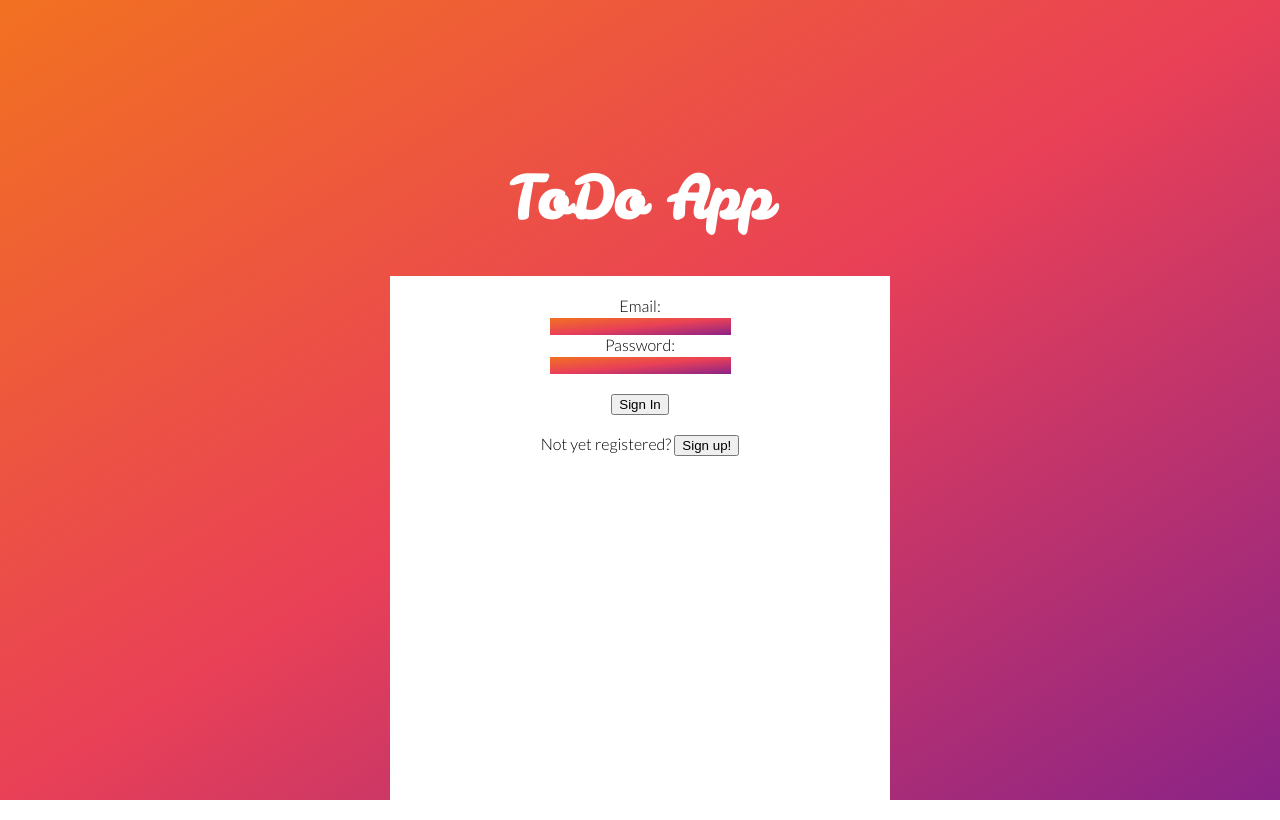
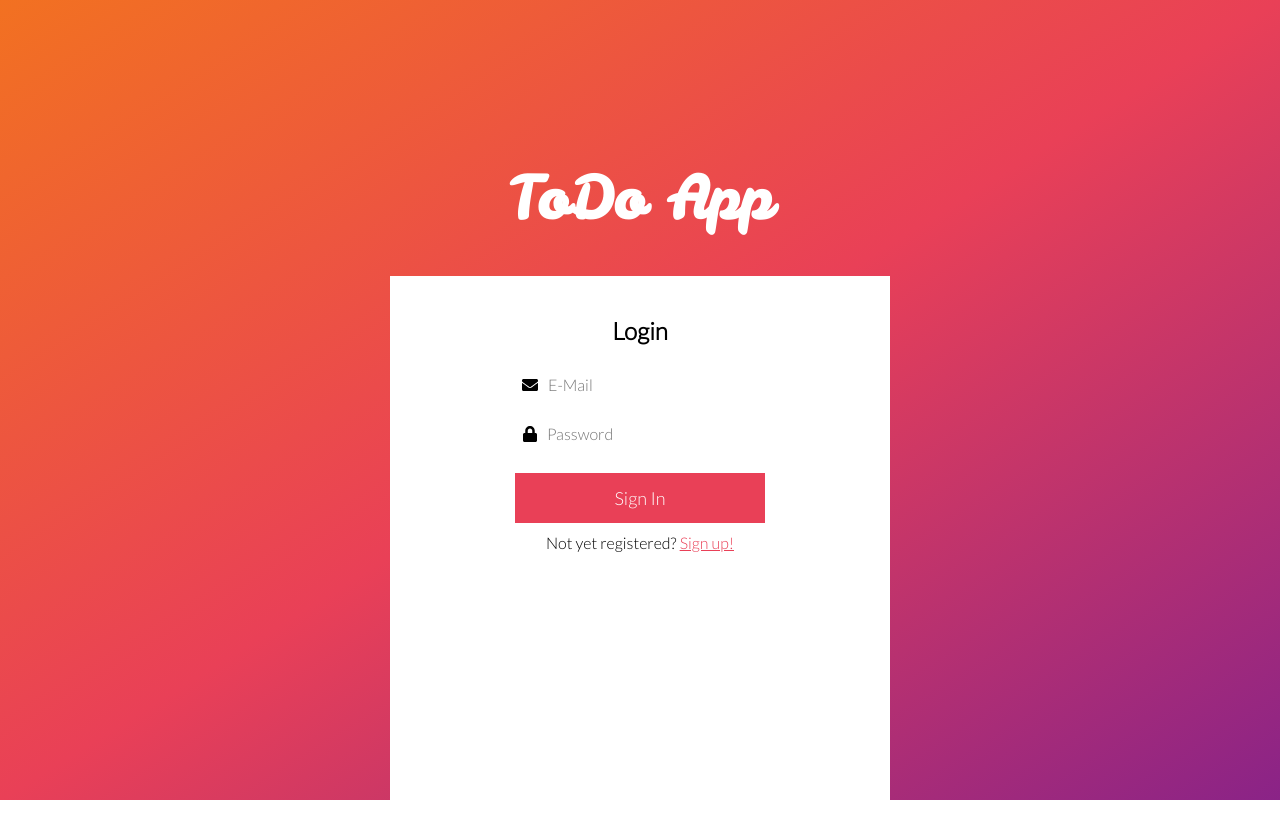
Before and after one commit to luisa-k/to-do-list-app, a React (Create React App) app: page / in a window 1280 px wide. Built offline with nearby package versions, Linux system fonts and the light colour scheme; no server answers.

Commit message:
added styling and functionality to the login screen

```diff
--- a/src/App.css
+++ b/src/App.css
@@ -4,10 +4,13 @@ body {
   font-family: "Lato", sans-serif;
 }
 h1,
-h2,
 h3,
 h4 {
   font-family: "Leckerli One", cursive;
+}
+
+h2 {
+  font-family: "Lato", sans-serif;
 }
 #root {
   display: flex;
@@ -52,15 +55,45 @@ h4 {
 }
 .signIn input[type="email"],
 .signIn input[type="password"] {
+  font-family: "Lato";
+  font-size: 16px;
+  background: -webkit-linear-gradient(white); /* Chrome 10-25, Safari 5.1-6 */
+  background: white;
   border: none;
-  background: -webkit-linear-gradient(
-    to bottom right,
-    #f27121,
-    #e94057,
-    #8a2387
-  ); /* Chrome 10-25, Safari 5.1-6 */
-  background: linear-gradient(to bottom right, #f27121, #e94057, #8a2387);
+  width: 200px;
+  padding: 10px;
 }
+
+.input-Container {
+  width: 100%;
+  margin-bottom: 10px;
+}
+
+.buttons-signin {
+  display: flex;
+  flex-direction: column;
+  justify-content: center;
+}
+
+.buttons-signin button.signInBtn {
+  width: 250px;
+  height: 50px;
+  border: none;
+  background-color: #e94057;
+  color: white;
+  font-family: "Lato", sans-serif;
+  font-size: 18px;
+  margin: 10px auto;
+}
+
+.buttons-signin a {
+  color: #e94057;
+}
+
+.buttons-signin a:hover {
+  color: #f27121;
+}
+
 @media (prefers-reduced-motion: no-preference) {
   .App-logo {
     animation: App-logo-spin infinite 20s linear;
@@ -95,19 +128,23 @@ h4 {
   border: none;
   cursor: pointer;
 }
+
 .Buttons-task button.editBtn {
   height: 100%;
   background-color: #f27121;
   color: white;
 }
+
 .Buttons-task button.deleteBtn {
   background-color: #e94057;
   color: white;
 }
+
 .Buttons-task button.checkBtn {
   background-color: #8a2387;
   color: white;
 }
+
 @keyframes App-logo-spin {
   from {
     transform: rotate(0deg);
--- a/src/App.js
+++ b/src/App.js
@@ -10,7 +10,6 @@ import {
   BrowserRouter as Router,
   Switch,
   Route,
-  Redirect,
   BrowserRouter,
 } from "react-router-dom";
 
@@ -47,7 +46,9 @@ class App extends Component {
   loadTasks = (data) => {
     console.log(data);
     data.sort((a, b) => {
+      console.log(a.dueDate);
       const aDate = new Date(a.duedate + " " + a.time);
+      console.log(aDate);
       const bDate = new Date(b.duedate + " " + b.time);
 
       return bDate.getTime() - aDate.getTime();
--- a/src/components/SignIn/SignIn.js
+++ b/src/components/SignIn/SignIn.js
@@ -1,5 +1,7 @@
 import React from "react";
 import { Link } from "react-router-dom";
+import { FontAwesomeIcon } from "@fortawesome/react-fontawesome";
+import { faEnvelope, faLock } from "@fortawesome/free-solid-svg-icons";
 
 class SignIn extends React.Component {
   constructor(props) {
@@ -46,6 +48,7 @@ class SignIn extends React.Component {
     const parseRes = await response.json();
     if (parseRes.user && parseRes.user[0].id) {
       this.setState({ user: parseRes.user[0] });
+      this.props.updateloggedIn(true);
       this.loadTasks();
     } else {
       console.log("No login possible");
@@ -61,39 +64,39 @@ class SignIn extends React.Component {
   render() {
     return (
       <div className="signIn">
-        <label htmlFor="email">Email: </label>
-        <br></br>
+        <h2>Login</h2>
+        <div className="input-Container">
+          <FontAwesomeIcon icon={faEnvelope}></FontAwesomeIcon>
           <input
             onChange={this.onEmailInput}
             type="email"
             id="email"
             name="email"
+            placeholder="E-Mail"
           ></input>
-        <br></br>
-        <label htmlFor="password">Password: </label>
-        <br></br>
+        </div>
+        <div className="input-Container">
+          <FontAwesomeIcon icon={faLock}></FontAwesomeIcon>
           <input
             onChange={this.onPasswordInput}
             type="password"
             id="password"
             name="password"
+            placeholder="Password"
           ></input>
-        <br></br>
-        <br></br>
-        <Link to="/tasks">
+        </div>
+        <div className="buttons-signin">
           <button
+            className="signInBtn"
             onClick={this.onSubmitSignIn}
             onKeyPress={this.handleKeypress}
           >
             Sign In
           </button>
-        </Link>
-        <br></br>
-        <br></br>
-        <label>Not yet registered? </label>
-        <Link to="/register">
-          <button>Sign up!</button>
-        </Link>
+          <label>
+            Not yet registered? <Link to="/register">Sign up!</Link>
+          </label>
+        </div>
       </div>
     );
   }
```
Lines whose indentation alone changed are shown as unchanged.
